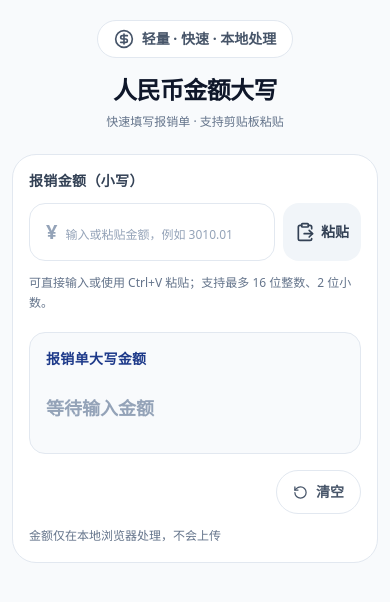
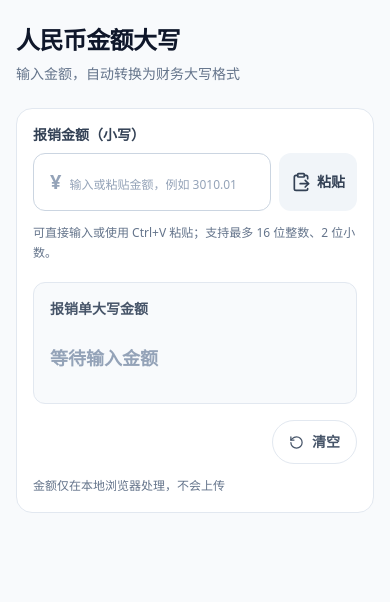
Before and after one commit to wangwenzhiwwz/RMB, a React (Vite) app: page / in a window 390 px wide. Shown: the top 602 px of the page. Built offline with nearby package versions, Linux system fonts and the light colour scheme.

Commit message:
Refine minimalist responsive converter interface

```diff
--- a/src/App.tsx
+++ b/src/App.tsx
@@ -1,5 +1,5 @@
 import { useMemo, useState } from 'react';
-import { CircleDollarSign, ClipboardPaste, RotateCcw, Check } from 'lucide-react';
+import { ClipboardPaste, RotateCcw, Check, Copy } from 'lucide-react';
 import { amountToChinese } from './utils/numberConverter';
 
 function App() {
@@ -56,21 +56,17 @@ function App() {
   };
 
   return (
-    <div className="min-h-screen bg-slate-50 px-3 py-5 text-slate-900 transition-colors dark:bg-slate-950 dark:text-slate-100 sm:py-14">
-      <main className="mx-auto w-full max-w-3xl">
-        <header className="mb-6 text-center sm:mb-8">
-          <div className="mb-4 inline-flex items-center gap-2 rounded-full border border-slate-200 bg-white px-4 py-2 text-sm font-semibold text-slate-600 dark:border-slate-800 dark:bg-slate-900 dark:text-slate-300">
-            <CircleDollarSign className="h-5 w-5" aria-hidden="true" />
-            <span>轻量 · 快速 · 本地处理</span>
-          </div>
-          <h1 className="text-2xl font-extrabold tracking-tight text-slate-900 dark:text-white sm:text-4xl">人民币金额大写</h1>
-          <p className="mt-2 text-xs text-slate-500 sm:text-sm dark:text-slate-400 sm:mt-3 sm:text-base">快速填写报销单 · 支持剪贴板粘贴</p>
+    <div className="min-h-screen bg-slate-50 px-4 py-6 text-slate-900 transition-colors dark:bg-slate-950 dark:text-slate-100 sm:py-12">
+      <main className="mx-auto w-full max-w-xl">
+        <header className="mb-6 text-left sm:mb-8">
+          <h1 className="text-2xl font-bold tracking-tight text-slate-900 dark:text-white sm:text-3xl">人民币金额大写</h1>
+          <p className="mt-2 text-sm text-slate-500 dark:text-slate-400">输入金额，自动转换为财务大写格式</p>
         </header>
 
-        <section className="rounded-3xl border border-slate-200 bg-white p-4 dark:border-slate-800 dark:bg-slate-900 sm:p-8">
-          <label className="mb-3 block text-sm font-bold tracking-wide text-slate-700 dark:text-slate-200" htmlFor="amount">报销金额（小写）</label>
+        <section className="rounded-2xl border border-slate-200 bg-white p-4 dark:border-slate-800 dark:bg-slate-900 sm:p-6">
+          <label className="mb-2 block text-sm font-semibold text-slate-700 dark:text-slate-200" htmlFor="amount">报销金额（小写）</label>
           <div className="flex items-stretch gap-2 sm:gap-3">
-            <div className="flex min-w-0 flex-1 items-center rounded-2xl border border-slate-200 bg-white transition focus-within:border-blue-500 focus-within:ring-4 focus-within:ring-blue-500/15 dark:border-slate-700 dark:bg-slate-950">
+            <div className="flex min-w-0 flex-1 items-center rounded-xl border border-slate-300 bg-white transition focus-within:border-blue-500 focus-within:ring-2 focus-within:ring-blue-500/15 dark:border-slate-700 dark:bg-slate-950">
               <span className="select-none pl-4 text-xl font-semibold text-slate-400" aria-hidden="true">¥</span>
               <input
                 id="amount"
@@ -91,13 +87,13 @@ function App() {
                 }}
                 placeholder="输入或粘贴金额，例如 3010.01"
                 aria-describedby="amount-help"
-                className="h-14 min-w-0 w-full rounded-2xl border-0 bg-transparent px-2 text-lg font-semibold text-slate-900 outline-none ring-0 placeholder:text-xs placeholder:font-normal placeholder:text-slate-400 focus:outline-none focus:ring-0 dark:text-white dark:placeholder:text-slate-600 sm:h-16 sm:px-3 sm:text-2xl sm:placeholder:text-base"
+                className="h-14 min-w-0 w-full rounded-xl border-0 bg-transparent px-2 text-lg font-semibold text-slate-900 outline-none ring-0 placeholder:text-xs placeholder:font-normal placeholder:text-slate-400 focus:outline-none focus:ring-0 dark:text-white dark:placeholder:text-slate-600 sm:h-16 sm:px-3 sm:text-2xl sm:placeholder:text-base"
               />
             </div>
             <button
               type="button"
               onClick={pasteAmount}
-              className="inline-flex min-h-14 shrink-0 items-center justify-center gap-1.5 rounded-2xl bg-slate-100 px-3 text-sm font-bold text-slate-700 transition hover:bg-blue-100 hover:text-blue-800 focus-visible:outline-none focus-visible:ring-4 focus-visible:ring-blue-500/20 dark:bg-slate-800 dark:text-slate-200 dark:hover:bg-slate-700 dark:hover:text-white sm:min-h-16 sm:gap-2 sm:px-5 sm:text-base"
+              className="inline-flex min-h-14 shrink-0 items-center justify-center gap-1.5 rounded-xl bg-slate-100 px-3 text-sm font-semibold text-slate-700 transition hover:bg-blue-100 hover:text-blue-800 focus-visible:outline-none focus-visible:ring-4 focus-visible:ring-blue-500/20 dark:bg-slate-800 dark:text-slate-200 dark:hover:bg-slate-700 dark:hover:text-white sm:min-h-16 sm:gap-2 sm:px-5 sm:text-base"
               aria-label="从剪贴板粘贴金额"
             >
               <ClipboardPaste size={20} aria-hidden="true" />
@@ -106,9 +102,9 @@ function App() {
           </div>
           <p id="amount-help" className="mt-3 text-xs leading-relaxed text-slate-500 dark:text-slate-400">可直接输入或使用 Ctrl+V 粘贴；支持最多 16 位整数、2 位小数。</p>
 
-          <div className="mt-5 rounded-2xl border border-slate-200 bg-slate-50 p-4 dark:border-slate-700 dark:bg-slate-950 sm:mt-6 sm:p-6" aria-live="polite">
+          <div className="mt-5 rounded-xl border border-slate-200 bg-slate-50 p-4 dark:border-slate-700 dark:bg-slate-950 sm:p-5" aria-live="polite">
             <div className="mb-3 flex flex-wrap items-center justify-between gap-2">
-              <h2 className="text-sm font-bold tracking-wide text-blue-900 dark:text-blue-200">报销单大写金额</h2>
+              <h2 className="text-sm font-semibold text-slate-600 dark:text-slate-300">报销单大写金额</h2>
               {conversion.value && <span className="inline-flex items-center gap-1 rounded-full border border-emerald-200 bg-emerald-50 px-3 py-1 text-xs font-bold text-emerald-700 dark:border-emerald-400/20 dark:bg-emerald-400/10 dark:text-emerald-300"><Check size={13} aria-hidden="true" />转换完成</span>}
             </div>
             <button
@@ -116,7 +112,7 @@ function App() {
               onClick={copyResult}
               disabled={!conversion.value}
               aria-label="点击复制大写金额"
-              className={`min-h-14 w-full break-words rounded-xl py-1 text-left text-lg font-bold leading-relaxed transition sm:min-h-16 sm:text-2xl ${conversion.error ? 'text-red-600' : conversion.value ? 'cursor-pointer text-slate-900 hover:text-blue-700 focus-visible:outline-none focus-visible:ring-2 focus-visible:ring-blue-500 dark:text-slate-50 dark:hover:text-blue-300' : 'cursor-default text-slate-400'}`}
+              className={`min-h-14 w-full break-words rounded-lg py-1 text-left text-lg font-semibold leading-relaxed transition sm:min-h-16 sm:text-xl ${conversion.error ? 'text-red-600' : conversion.value ? 'cursor-pointer text-slate-900 hover:text-blue-700 focus-visible:outline-none focus-visible:ring-2 focus-visible:ring-blue-500 dark:text-slate-50 dark:hover:text-blue-300' : 'cursor-default text-slate-400'}`}
             >
               {conversion.error || (conversion.value
                 ? (() => {
@@ -138,7 +134,7 @@ function App() {
             </button>
             {conversion.value && (
               <p className="mt-2 text-sm text-slate-500">
-                {copied ? '已复制，可直接粘贴到报销单' : '点击大写金额文字即可复制'}
+                {copied ? '已复制到剪贴板' : '点击金额即可复制'}
               </p>
             )}
           </div>
```
